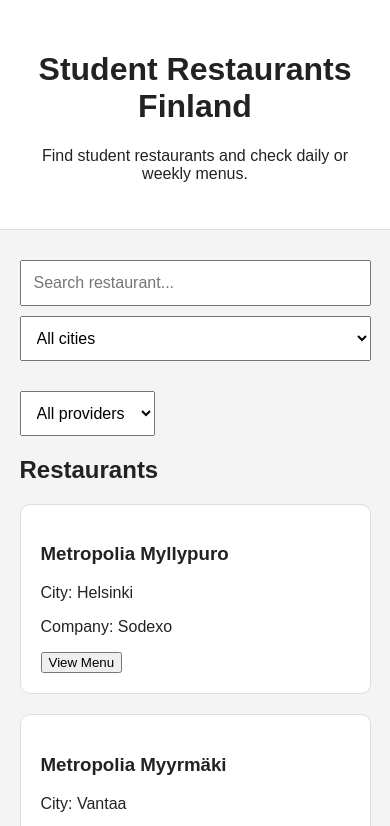
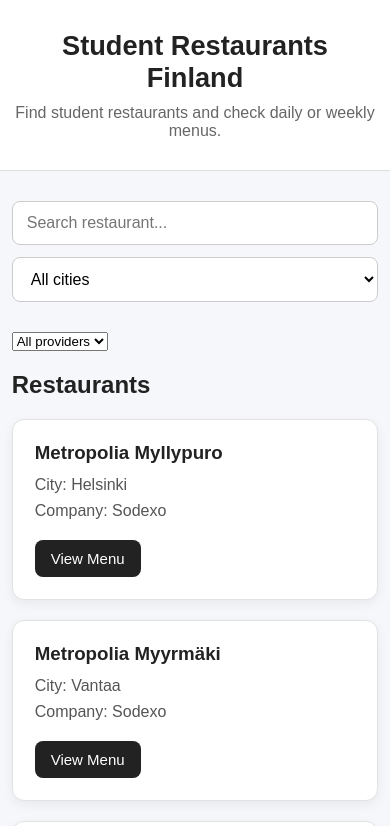
Before and after one commit to arkojits/Student-Restaurents, a plain HTML site: page index.html in a window 390 px wide. Shown: the top 826 px of the page. Drawn offline with Linux system fonts and the light colour scheme.

Commit message:
Improve responsive design and styling

```diff
--- a/css/style.css
+++ b/css/style.css
@@ -1,37 +1,62 @@
+* {
+  box-sizing: border-box;
+}
+
 body {
   margin: 0;
-  font-family: Arial, sans-serif;
-  background: #f4f4f4;
+  font-family: Arial, Helvetica, sans-serif;
+  background: #f5f7fa;
   color: #222;
 }
 
 header {
-  background: white;
-  padding: 30px;
+  background: #ffffff;
+  padding: 40px 20px;
   text-align: center;
   border-bottom: 1px solid #ddd;
 }
 
+header h1 {
+  margin: 0 0 10px;
+  font-size: 2.2rem;
+}
+
+header p {
+  margin: 0;
+  color: #666;
+}
+
 main {
   width: 90%;
-  max-width: 1100px;
+  max-width: 1200px;
   margin: 30px auto;
 }
 
 .filters {
-  display: flex;
-  gap: 10px;
+  display: grid;
+  grid-template-columns: 2fr 1fr 1fr;
+  gap: 12px;
   margin-bottom: 30px;
 }
 
-input,
-select {
-  padding: 12px;
+.filters input,
+.filters select {
+  width: 100%;
+  padding: 12px 14px;
+  border: 1px solid #ccc;
+  border-radius: 8px;
   font-size: 16px;
+  background: #fff;
 }
 
-#search {
-  flex: 1;
+.filters input:focus,
+.filters select:focus {
+  outline: none;
+  border-color: #555;
+}
+
+h2 {
+  margin-bottom: 20px;
 }
 
 #restaurant-list {
@@ -41,24 +66,151 @@ select {
 }
 
 #restaurant-list article {
-  background: white;
-  padding: 20px;
-  border-radius: 10px;
-  border: 1px solid #ddd;
+  background: #ffffff;
+  padding: 22px;
+  border-radius: 12px;
+  border: 1px solid #e2e2e2;
+  box-shadow: 0 4px 12px rgba(0, 0, 0, 0.06);
+  transition:
+    transform 0.2s ease,
+    box-shadow 0.2s ease;
 }
 
-@media (max-width: 800px) {
+#restaurant-list article:hover {
+  transform: translateY(-4px);
+  box-shadow: 0 8px 20px rgba(0, 0, 0, 0.1);
+}
+
+#restaurant-list article h3 {
+  margin-top: 0;
+  margin-bottom: 12px;
+}
+
+#restaurant-list article p {
+  margin: 8px 0;
+  color: #555;
+}
+
+#restaurant-list article button {
+  margin-top: 12px;
+  padding: 10px 16px;
+  border: none;
+  border-radius: 8px;
+  background: #222;
+  color: white;
+  font-size: 15px;
+  cursor: pointer;
+}
+
+#restaurant-list article button:hover {
+  background: #444;
+}
+
+dialog {
+  width: 90%;
+  max-width: 650px;
+  border: none;
+  border-radius: 14px;
+  padding: 28px;
+  box-shadow: 0 15px 40px rgba(0, 0, 0, 0.25);
+}
+
+dialog::backdrop {
+  background: rgba(0, 0, 0, 0.55);
+}
+
+#close-dialog {
+  float: right;
+  padding: 8px 12px;
+  border: none;
+  border-radius: 6px;
+  background: #e5e5e5;
+  cursor: pointer;
+}
+
+#restaurant-name {
+  margin-top: 10px;
+  margin-bottom: 20px;
+}
+
+.menu-buttons {
+  display: flex;
+  gap: 10px;
+  margin-bottom: 20px;
+}
+
+.menu-buttons button {
+  padding: 10px 16px;
+  border: none;
+  border-radius: 7px;
+  cursor: pointer;
+  background: #222;
+  color: white;
+}
+
+.menu-buttons button:hover {
+  background: #444;
+}
+
+.menu-item {
+  padding: 14px 0;
+  border-bottom: 1px solid #ddd;
+}
+
+.menu-item strong {
+  display: block;
+  margin-bottom: 6px;
+}
+
+.menu-item p {
+  margin: 4px 0;
+  color: #555;
+}
+
+@media (max-width: 900px) {
   #restaurant-list {
     grid-template-columns: repeat(2, 1fr);
   }
+
+  .filters {
+    grid-template-columns: 1fr 1fr;
+  }
+
+  .filters input {
+    grid-column: 1 / -1;
+  }
 }
 
-@media (max-width: 550px) {
+@media (max-width: 600px) {
+  header {
+    padding: 30px 15px;
+  }
+
+  header h1 {
+    font-size: 1.7rem;
+  }
+
+  main {
+    width: 94%;
+  }
+
   #restaurant-list {
     grid-template-columns: 1fr;
   }
 
   .filters {
+    grid-template-columns: 1fr;
+  }
+
+  .filters input {
+    grid-column: auto;
+  }
+
+  dialog {
+    padding: 20px;
+  }
+
+  .menu-buttons {
     flex-direction: column;
   }
 }
```
